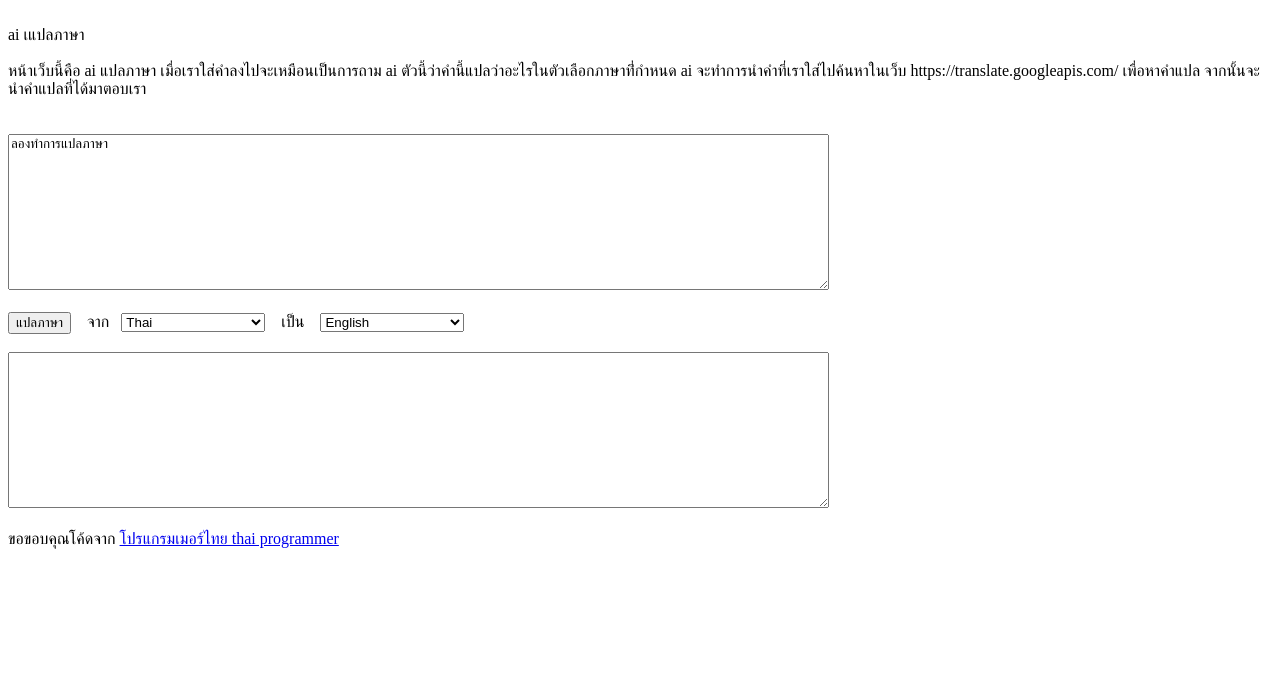
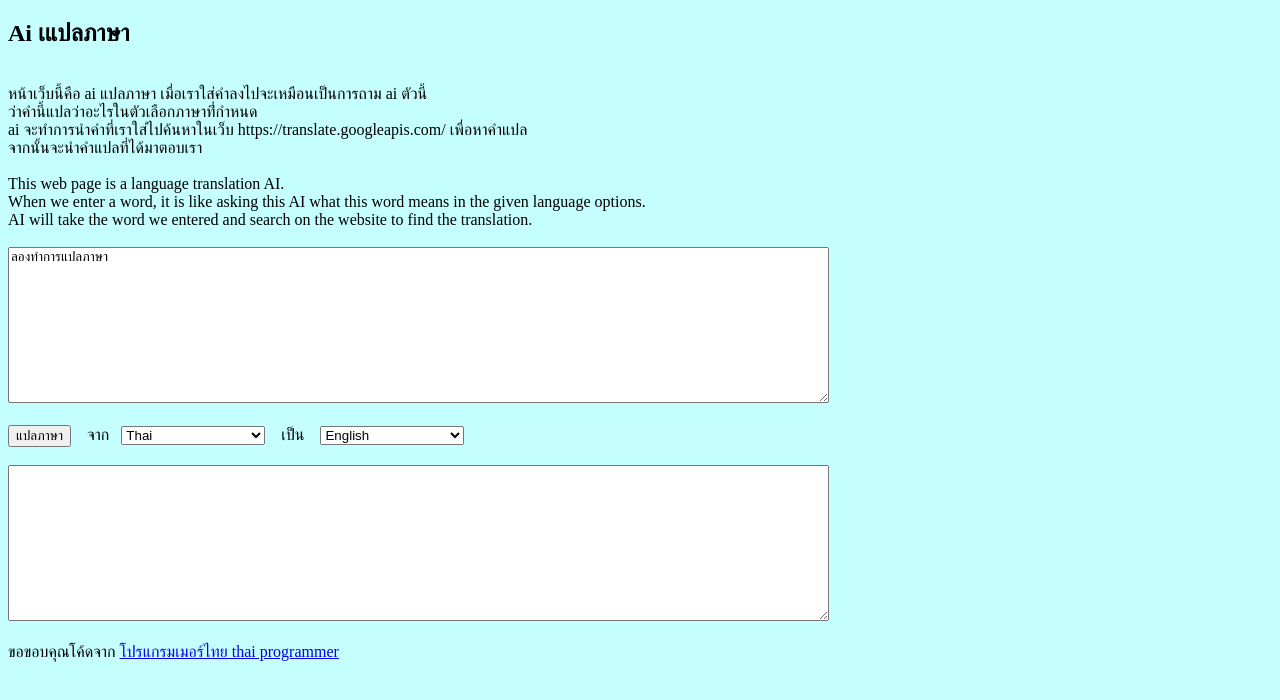
Before and after one commit to Bosssarayut/workAI, a plain HTML site: page index.html in a window 1280 px wide. Drawn offline with Linux system fonts and the light colour scheme.

Commit message:
boss update 26/9/66

```diff
--- a/index.html
+++ b/index.html
@@ -1,21 +1,38 @@
 <!DOCTYPE html>
 <html>
-	<br> ai เแปลภาษา <br/>
-	<br/> หน้าเว็บนี้คือ ai แปลภาษา เมื่อเราใส่คำลงไปจะเหมือนเป็นการถาม ai ตัวนี้ว่าคำนี้แปลว่าอะไรในตัวเลือกภาษาที่่กำหนด ai จะทำการนำคำที่เราใส่ไปค้นหาในเว็บ https://translate.googleapis.com/ เพื่อหาคำแปล จากนั้นจะนำคำแปลที่ได้มาตอบเรา <br/>
-<br/>
-<br/>
+	<h2> Ai เแปลภาษา </h2>
+	<br> หน้าเว็บนี้คือ ai แปลภาษา เมื่อเราใส่คำลงไปจะเหมือนเป็นการถาม ai ตัวนี้
+  <br> ว่าคำนี้แปลว่าอะไรในตัวเลือกภาษาที่่กำหนด
+  <br> ai จะทำการนำคำที่เราใส่ไปค้นหาในเว็บ https://translate.googleapis.com/ เพื่อหาคำแปล
+  <br> จากนั้นจะนำคำแปลที่ได้มาตอบเรา
+  <br>
+  <br> This web page is a language translation AI.
+  <br> When we enter a word, it is like asking this AI what this word means in the given language options.
+  <br> AI will take the word we entered and search on the website to find the translation.
+
+<br>
+<br>
+
 <head>
+
+    <style>
+      body {background-color: rgb(196, 254, 254)}
+    </style>
+
 </head>
 <body>
 <textarea id="input_area" name="message" rows="10" cols="100">ลองทำการแปลภาษา</textarea>
-<br/>
-<br/>
+
+<br>
+<br>
+
 <button onclick="submit_translate()">แปลภาษา</button>
 &nbsp;&nbsp;&nbsp;จาก&nbsp;&nbsp;&nbsp;<select id="select_language_from"></select>
 &nbsp;&nbsp;&nbsp;เป็น&nbsp;&nbsp; &nbsp;<select id="select_language_to"></select>
 
 <br>
-<br/>
+<br>
+
 <textarea id="translated_area" name="message" rows="10" cols="100"></textarea>
 
 <script>
@@ -171,9 +188,11 @@ function submit_translate(){
 }
 
 </script>
+
 <div>
-<br/> ขอขอบคุณโค้ดจาก <a href='https://www.facebook.com/programmerthai/'>โปรแกรมเมอร์ไทย thai programmer</a>
+  <br/> ขอขอบคุณโค้ดจาก <a href='https://www.facebook.com/programmerthai/'>โปรแกรมเมอร์ไทย thai programmer</a>
 </div>
+
 </body>
 
 </html>
```
